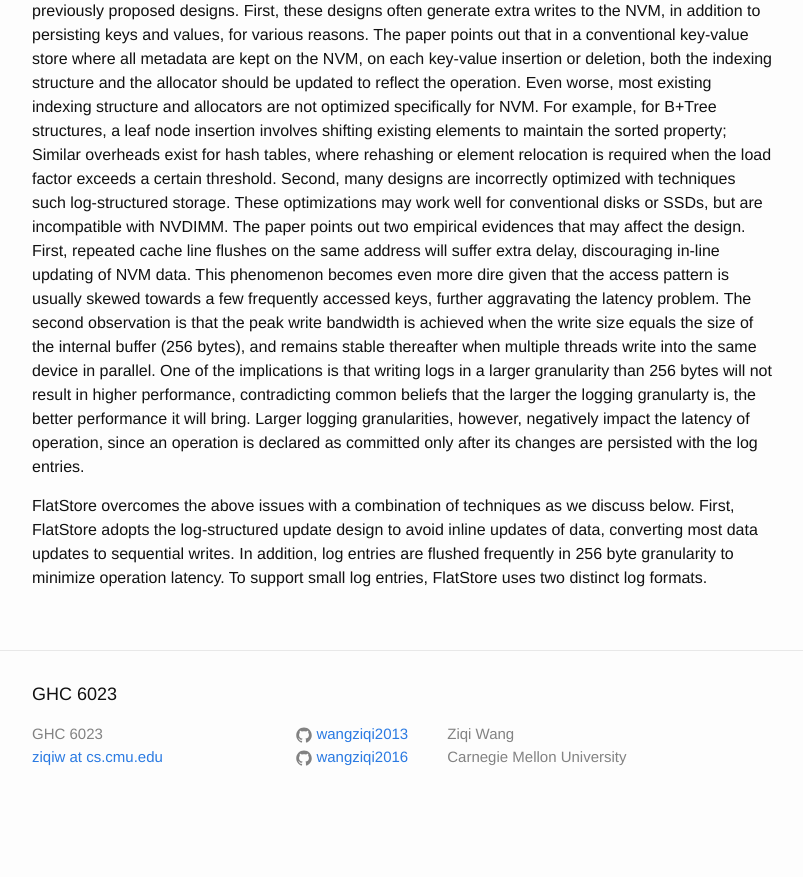
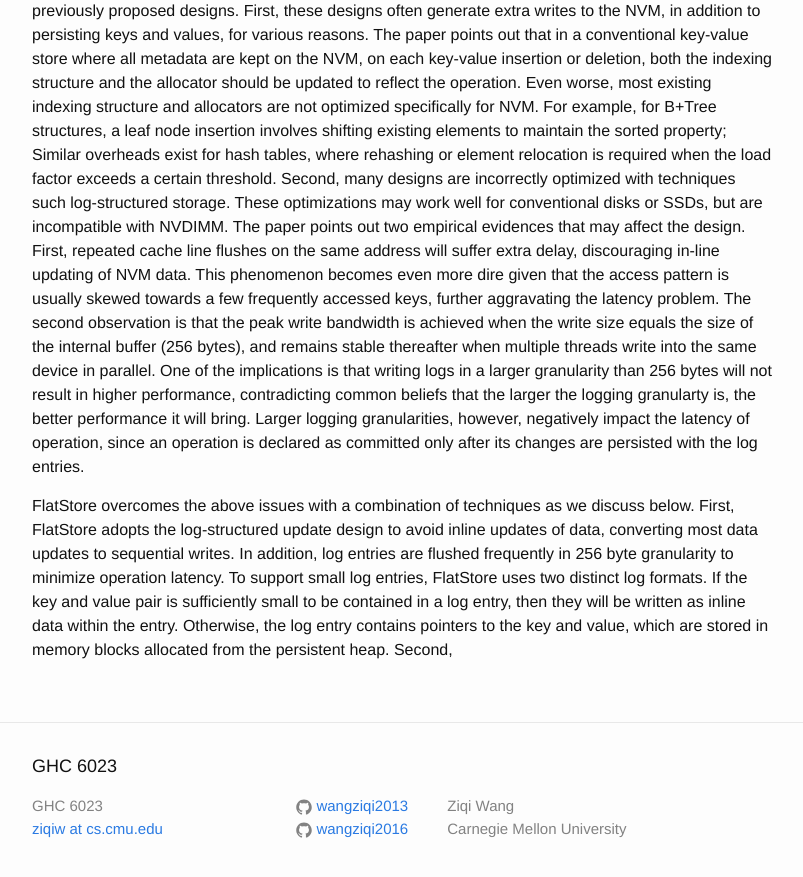
Before and after one commit to wangziqi2013/wangziqi2013.github.io, a Jekyll site: the page built from _posts/2020-07-25-flatstore.markdown, in a window 1280 px wide and 900 px high, scrolled down 583 px. Shown: the top 877 px of the window, without its empty margins (238-1041 px from the left). Built offline with Jekyll 4.4.1, drawn with Linux system fonts in a browser that asks for light colours; before the commit the page ends 1411 px from its top, so only the background shows below that.

Commit message:
Adding heap

```diff
--- a/_posts/2020-07-25-flatstore.markdown
+++ b/_posts/2020-07-25-flatstore.markdown
@@ -38,4 +38,7 @@ is declared as committed only after its changes are persisted with the log entri
 FlatStore overcomes the above issues with a combination of techniques as we discuss below. First, FlatStore adopts the
 log-structured update design to avoid inline updates of data, converting most data updates to sequential writes.
 In addition, log entries are flushed frequently in 256 byte granularity to minimize operation latency. To support
-small log entries, FlatStore uses two distinct log formats.
+small log entries, FlatStore uses two distinct log formats. If the key and value pair is sufficiently small to be contained
+in a log entry, then they will be written as inline data within the entry. Otherwise, the log entry contains pointers
+to the key and value, which are stored in memory blocks allocated from the persistent heap.
+Second,
```
